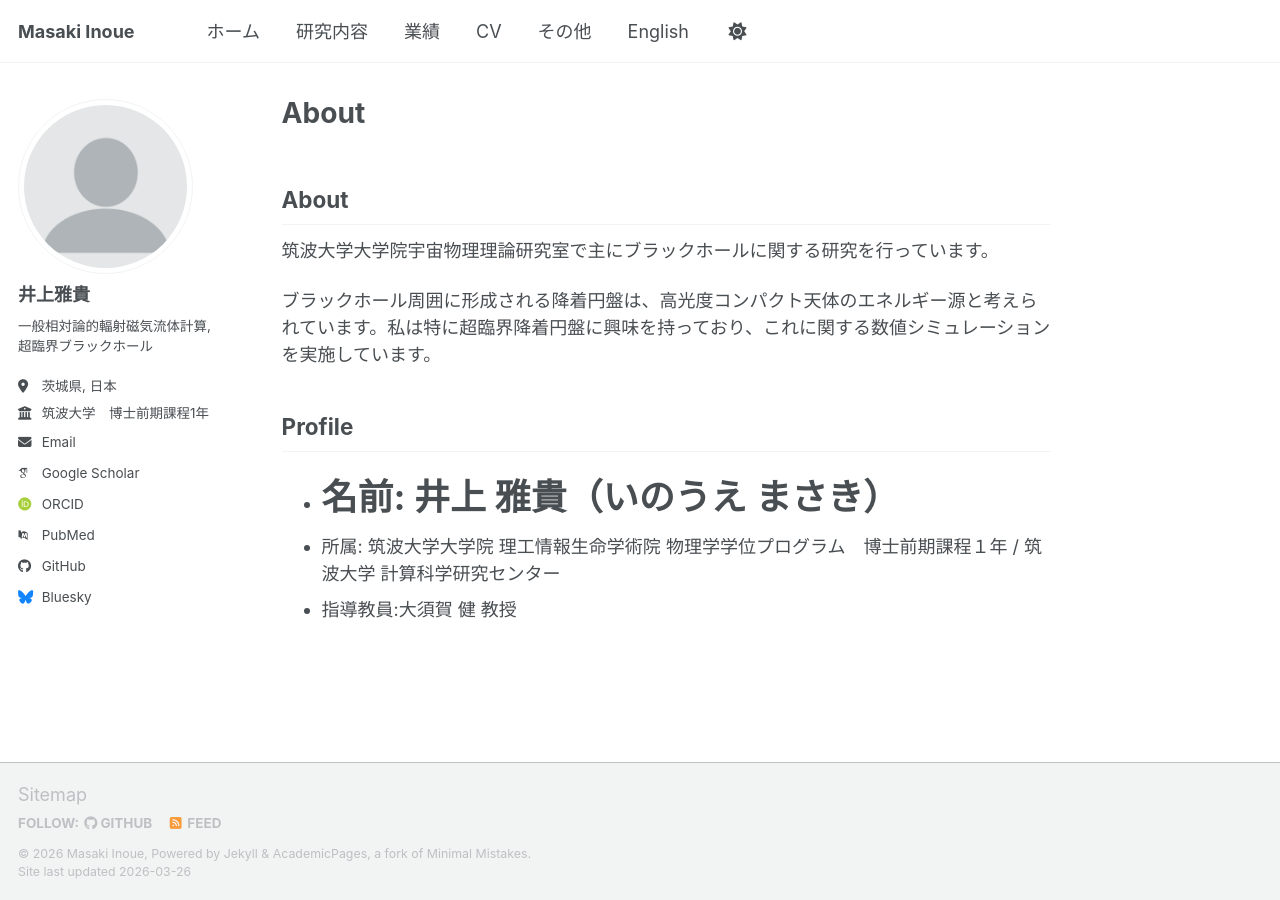
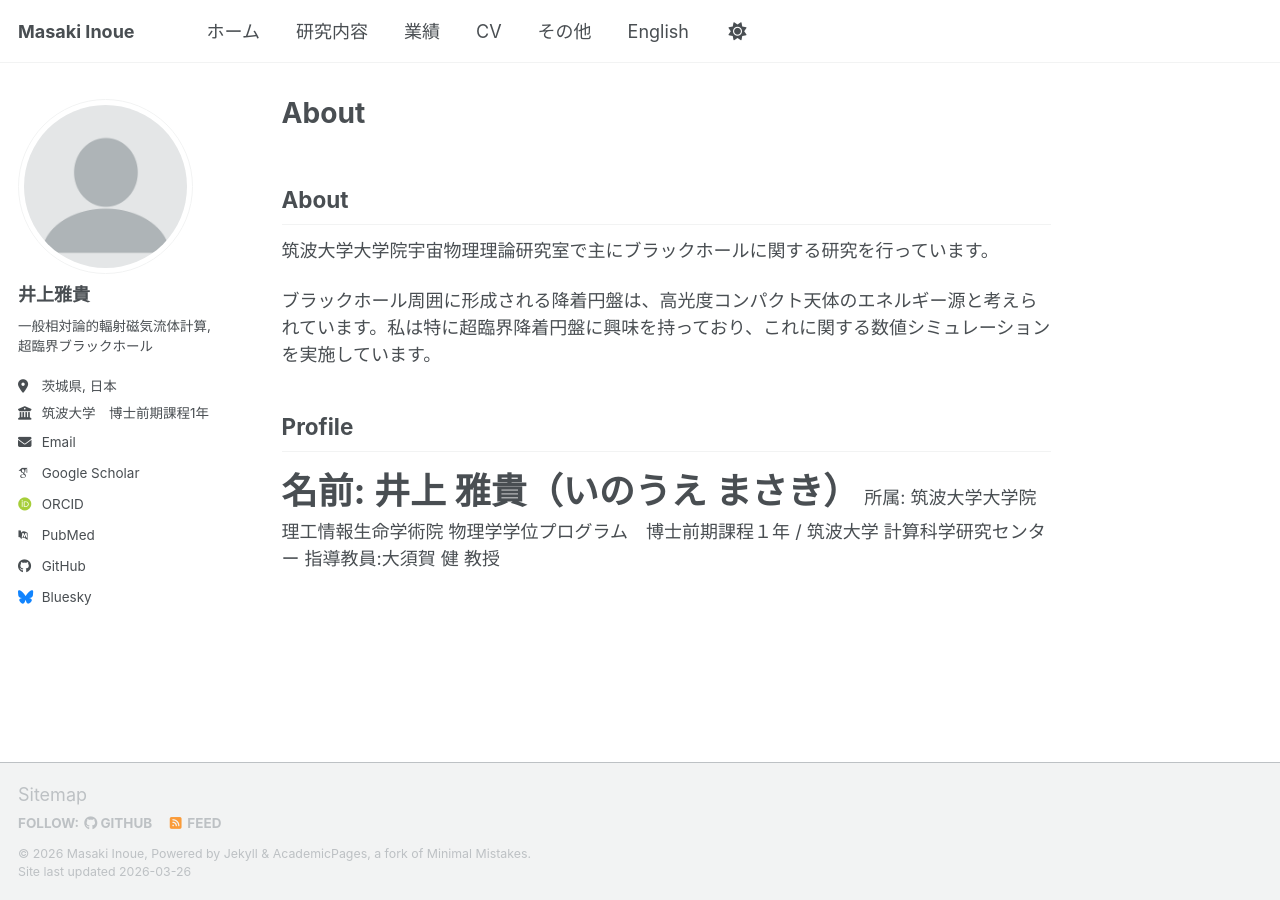
Before and after one commit to Masaki206/Masaki206.github.io, a Jekyll site: the page built from _pages/about.md, in a window 1280 px wide. Built offline with Jekyll 4.4.1, drawn with Linux system fonts in a browser that asks for light colours; some web fonts are replaced; our own code applies the rules of GitHub Pages for plain Markdown files; a script bundle is joined from its source files by our own code; library files that are not in the unit come from our copies; some of the changed lines change nothing that is shown.

Commit message:
Update about.md

```diff
--- a/_pages/about.md
+++ b/_pages/about.md
@@ -6,6 +6,6 @@
 
 ## Profile
 
-* <span style="font-size: 2.0em; font-weight: bold;">名前: 井上 雅貴（いのうえ まさき）</span>
-* 所属: 筑波大学大学院 理工情報生命学術院 物理学学位プログラム　博士前期課程１年 / 筑波大学 計算科学研究センター
-* 指導教員:大須賀 健 教授
+<span style="font-size: 2.0em; font-weight: bold;">名前: 井上 雅貴（いのうえ まさき）</span>
+所属: 筑波大学大学院 理工情報生命学術院 物理学学位プログラム　博士前期課程１年 / 筑波大学 計算科学研究センター
+指導教員:大須賀 健 教授
```
